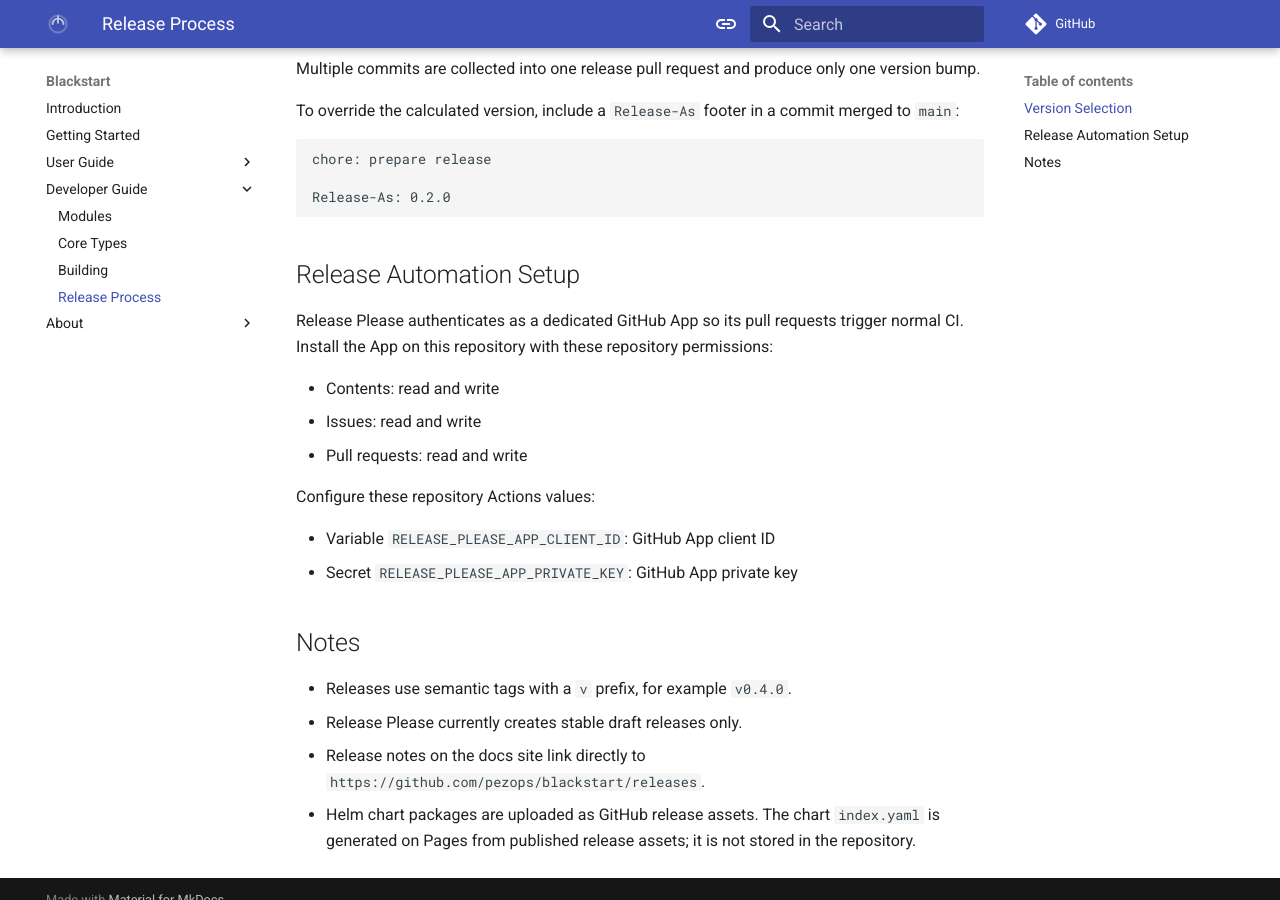
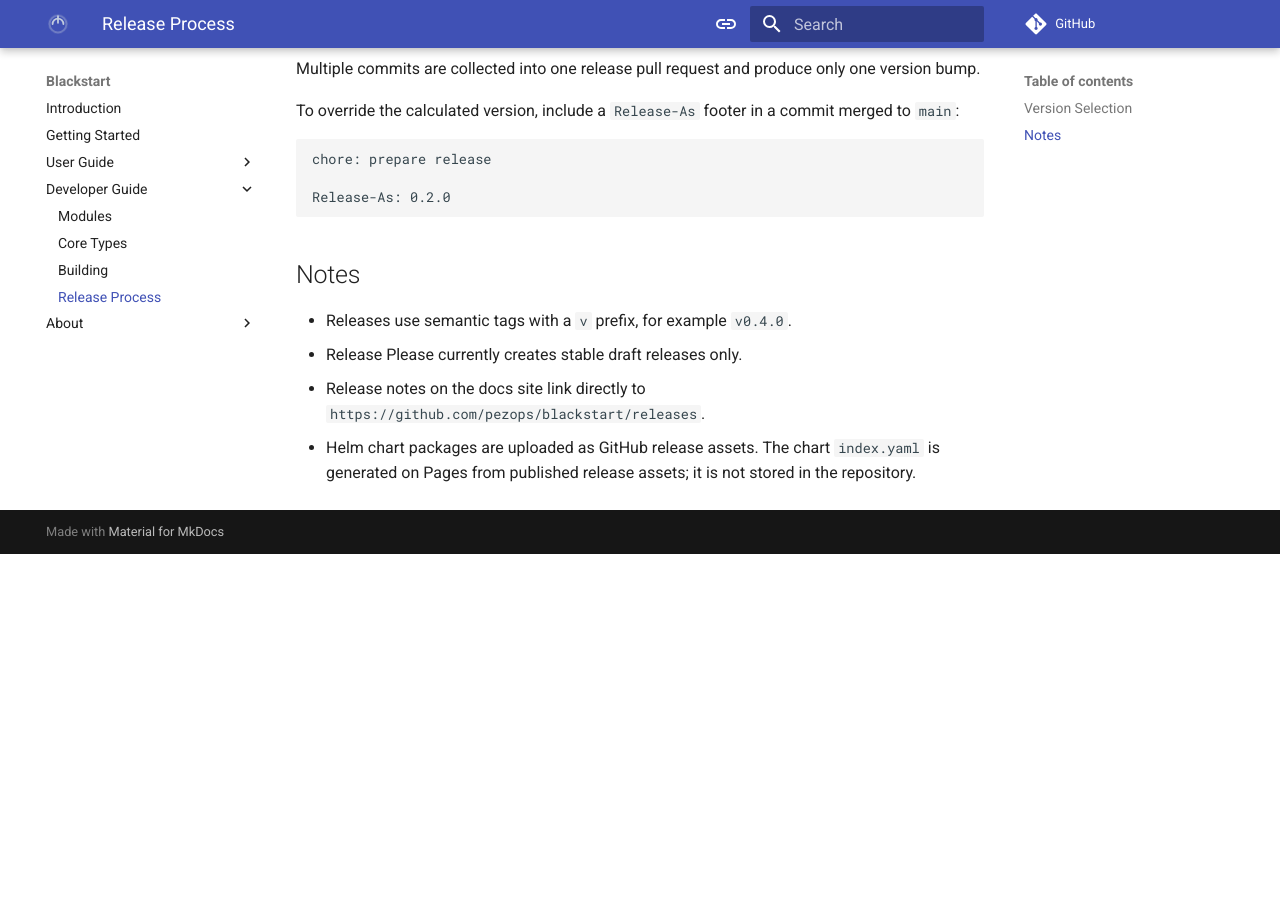
Before and after one commit to pezops/blackstart, an MkDocs documentation site: the page built from docs/developer-guide/release.md, in a window 1280 px wide and 900 px high, scrolled down 892 px. Built offline with MkDocs 1.6.1 and Material for MkDocs 9.7.7, drawn with Linux system fonts in a browser that asks for light colours; comment, search, counter and statistics services are not loaded; after the commit the page ends 1446 px from its top, so only the background shows below that.

````diff
--- a/docs/developer-guide/release.md
+++ b/docs/developer-guide/release.md
@@ -36,20 +36,6 @@ chore: prepare release
 Release-As: 0.2.0
 ```
 
-## Release Automation Setup
-
-Release Please authenticates as a dedicated GitHub App so its pull requests trigger normal CI.
-Install the App on this repository with these repository permissions:
-
-- Contents: read and write
-- Issues: read and write
-- Pull requests: read and write
-
-Configure these repository Actions values:
-
-- Variable `RELEASE_PLEASE_APP_CLIENT_ID`: GitHub App client ID
-- Secret `RELEASE_PLEASE_APP_PRIVATE_KEY`: GitHub App private key
-
 ## Notes
 
 - Releases use semantic tags with a `v` prefix, for example `v0.4.0`.
````
Also changed, not shown: 1 other file.
